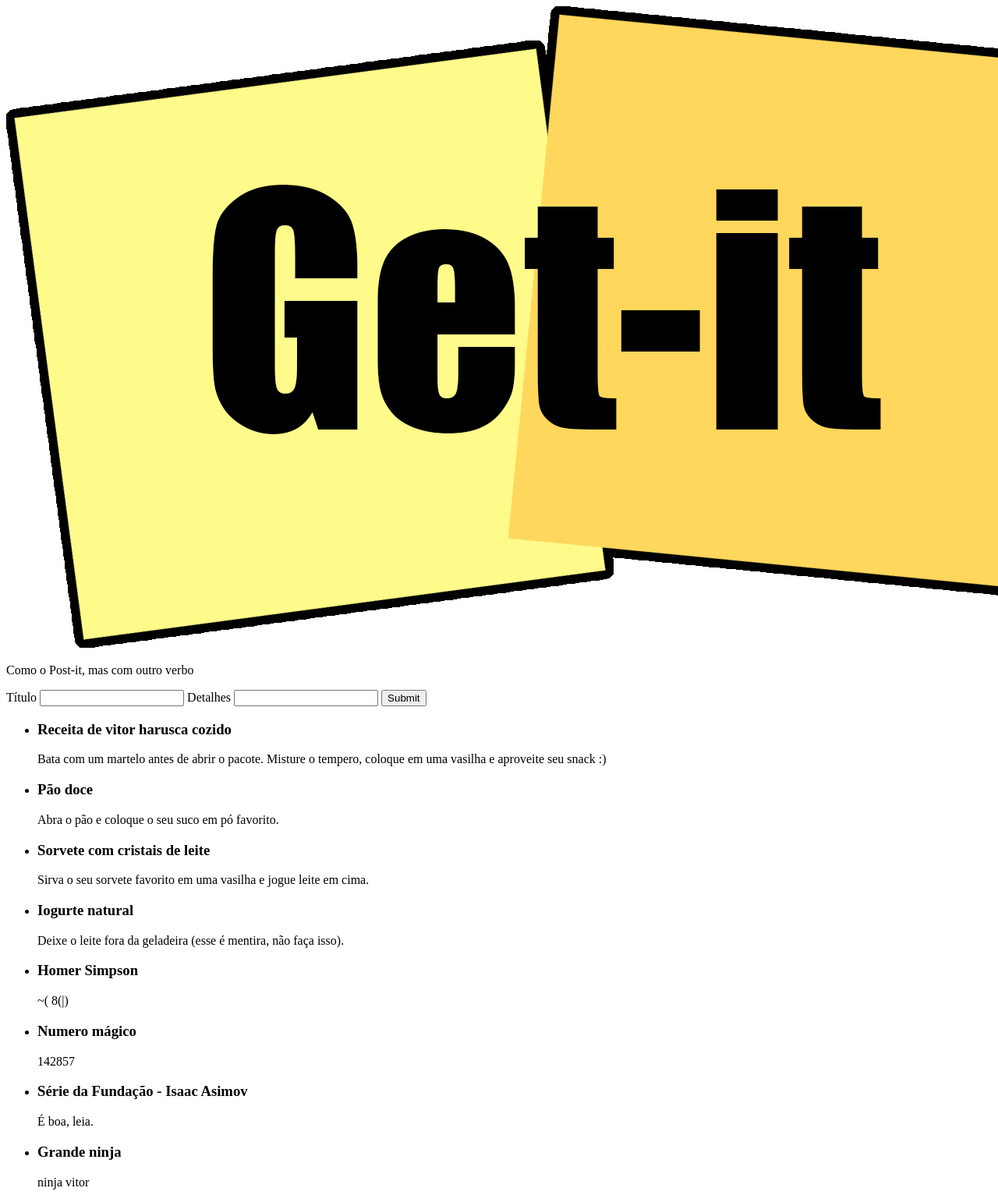
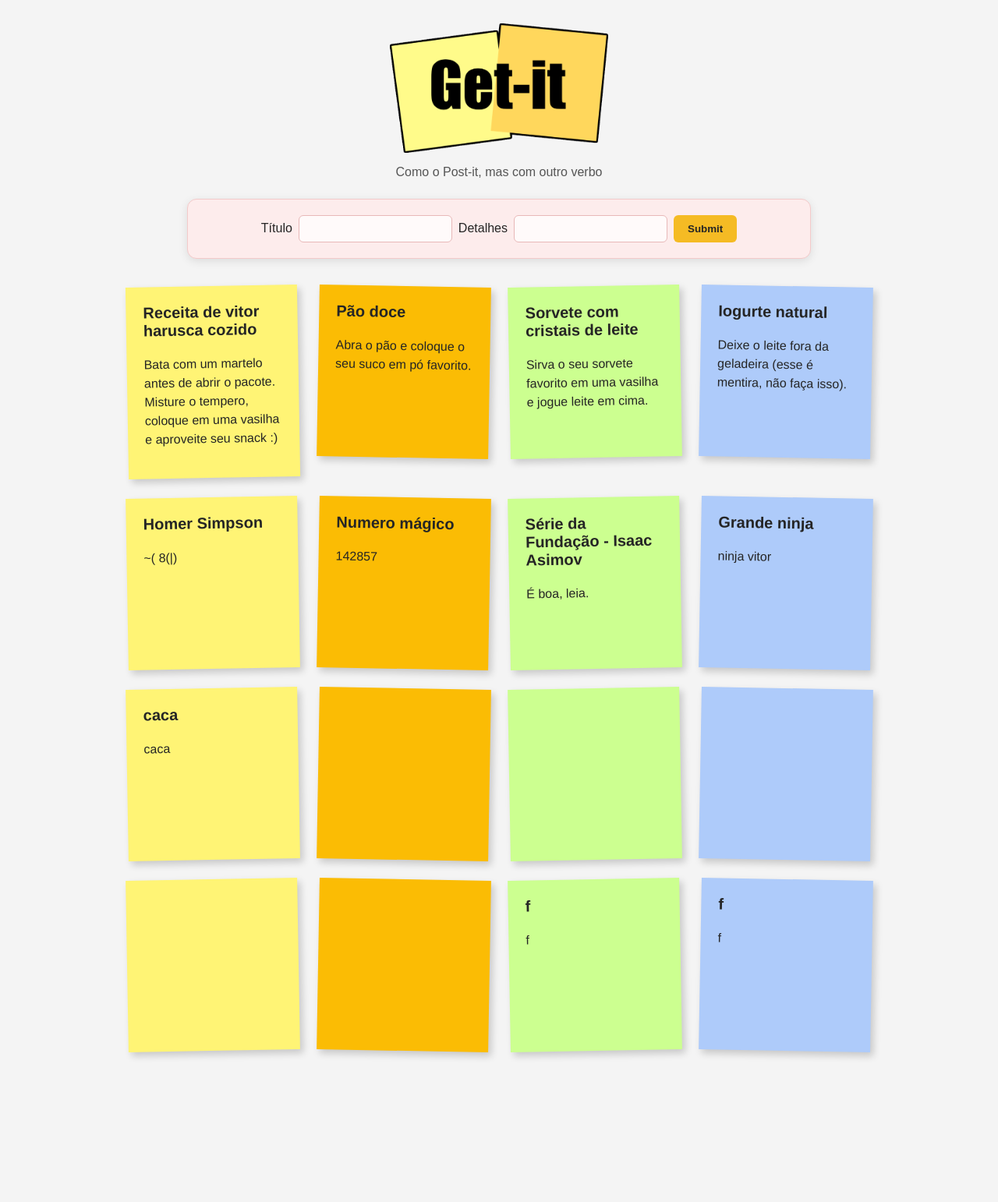
Before and after one commit to Henrique-c2/prog-eficaz-projeto1, a Flask app: page / in a window 1280 px wide; the page is wider, and only the part inside the window is pictured. Shown: that part at 78% size. After the commit the page ends 1358 px from the top of that part, so only its background shows below. Run offline with Flask 3, Linux system fonts and the light colour scheme.

Commit message:
Tarefa 1 - CSS

```diff
--- a/static/data/notes.json
+++ b/static/data/notes.json
@@ -1 +1 @@
-[{"titulo": "Receita de vitor harusca cozido", "detalhes": "Bata com um martelo antes de abrir o pacote. Misture o tempero, coloque em uma vasilha e aproveite seu snack :)"}, {"titulo": "P\u00e3o doce", "detalhes": "Abra o p\u00e3o e coloque o seu suco em p\u00f3 favorito."}, {"titulo": "Sorvete com cristais de leite", "detalhes": "Sirva o seu sorvete favorito em uma vasilha e jogue leite em cima."}, {"titulo": "Iogurte natural", "detalhes": "Deixe o leite fora da geladeira (esse \u00e9 mentira, n\u00e3o fa\u00e7a isso)."}, {"titulo": "Homer Simpson", "detalhes": "~( 8(|)"}, {"titulo": "Numero m\u00e1gico", "detalhes": "142857"}, {"titulo": "S\u00e9rie da Funda\u00e7\u00e3o - Isaac Asimov", "detalhes": "\u00c9 boa, leia."}, {"titulo": "Grande ninja", "detalhes": "ninja vitor"}]
+[{"titulo": "Receita de vitor harusca cozido", "detalhes": "Bata com um martelo antes de abrir o pacote. Misture o tempero, coloque em uma vasilha e aproveite seu snack :)"}, {"titulo": "P\u00e3o doce", "detalhes": "Abra o p\u00e3o e coloque o seu suco em p\u00f3 favorito."}, {"titulo": "Sorvete com cristais de leite", "detalhes": "Sirva o seu sorvete favorito em uma vasilha e jogue leite em cima."}, {"titulo": "Iogurte natural", "detalhes": "Deixe o leite fora da geladeira (esse \u00e9 mentira, n\u00e3o fa\u00e7a isso)."}, {"titulo": "Homer Simpson", "detalhes": "~( 8(|)"}, {"titulo": "Numero m\u00e1gico", "detalhes": "142857"}, {"titulo": "S\u00e9rie da Funda\u00e7\u00e3o - Isaac Asimov", "detalhes": "\u00c9 boa, leia."}, {"titulo": "Grande ninja", "detalhes": "ninja vitor"}, {"titulo": "caca", "detalhes": "caca"}, {"titulo": "", "detalhes": ""}, {"titulo": "", "detalhes": ""}, {"titulo": "", "detalhes": ""}, {"titulo": "", "detalhes": ""}, {"titulo": "", "detalhes": ""}, {"titulo": "f", "detalhes": "f"}, {"titulo": "f", "detalhes": "f"}]
--- /dev/null
+++ b/static/getit.css
@@ -0,0 +1,135 @@
+* {
+    box-sizing: border-box;
+}
+
+body {
+    margin: 0;
+    padding: 30px;
+    background-color: #f4f4f4;
+    font-family: Arial, sans-serif;
+    color: #252525;
+}
+
+/* Logo */
+body > img {
+    display: block;
+    width: 280px;
+    max-width: 80%;
+    height: auto;
+    margin: 0 auto 15px;
+}
+
+/* Texto abaixo do logo */
+body > p {
+    text-align: center;
+    color: #555;
+    margin-bottom: 25px;
+}
+
+/* Formulário */
+form {
+    display: flex;
+    flex-wrap: wrap;
+    align-items: center;
+    justify-content: center;
+    gap: 8px;
+    max-width: 800px;
+    margin: 0 auto 35px;
+    padding: 20px;
+    background-color: white;
+    border-radius: 12px;
+    box-shadow: 0 3px 12px rgba(0, 0, 0, 0.1);
+}
+
+input {
+    padding: 9px;
+    border: 1px solid #bbb;
+    border-radius: 6px;
+}
+
+input[type="submit"] {
+    padding: 10px 18px;
+    border: none;
+    background-color: #f5bb24;
+    color: #252525;
+    font-weight: bold;
+    cursor: pointer;
+}
+
+input[type="submit"]:hover {
+    background-color: #dda91f;
+}
+
+/* Área que contém as notas */
+ul {
+    display: flex;
+    flex-wrap: wrap;
+    justify-content: center;
+    align-items: flex-start;
+    gap: 25px;
+    max-width: 1100px;
+    margin: auto;
+    padding: 0;
+    list-style: none;
+}
+
+/* Formato padrão de cada anotação */
+li {
+    width: 220px;
+    min-height: 220px;
+    padding: 22px;
+    overflow-wrap: break-word;
+    background-color: #fff475;
+    box-shadow: 4px 5px 10px rgba(0, 0, 0, 0.18);
+    transform: rotate(-1deg);
+    transition: transform 0.2s, box-shadow 0.2s;
+}
+
+li h3 {
+    margin-top: 0;
+    font-size: 20px;
+}
+
+li p {
+    line-height: 1.5;
+}
+
+/* Alternância das cores */
+li:nth-child(4n + 1) {
+    background-color: #fff475;
+}
+
+li:nth-child(4n + 2) {
+    background-color: #fbbc04;
+    transform: rotate(1deg);
+}
+
+li:nth-child(4n + 3) {
+    background-color: #ccff90;
+}
+
+li:nth-child(4n + 4) {
+    background-color: #aecbfa;
+    transform: rotate(1deg);
+}
+
+/* Efeito ao passar o mouse */
+li:hover {
+    transform: scale(1.05);
+    box-shadow: 6px 8px 15px rgba(0, 0, 0, 0.25);
+}
+form {
+    background-color: #fdecec;
+    border: 1px solid #f3caca;
+}
+
+form input:not([type="submit"]) {
+    background-color: #fffafa;
+    border: 1px solid #e8b8b8;
+}
+
+form input:not([type="submit"]):focus {
+    outline: none;
+    border-color: #d98c8c;
+    box-shadow: 0 0 0 3px rgba(217, 140, 140, 0.2);
+}
--- a/static/templates/index.html
+++ b/static/templates/index.html
@@ -1,8 +1,9 @@
 <!DOCTYPE html>
 <html>
 <head>
-<meta charset="UTF-8">
-<title>Get-it</title>
+    <meta charset="UTF-8">
+    <title>Get-it</title>
+    <link rel="stylesheet" href="{{{{ url_for('static', filename='getit.css') }}}}">
 </head>
 <body>
 
--- a/utils.py
+++ b/utils.py
@@ -1,8 +1,7 @@
-
 import json
 
 def load_data(nome_arquivo):
-    with open(f"static/data/{nome_arquivo}", "r") as arquivo_json:
+    with open(f"static/data/{nome_arquivo}", "r",encoding="utf-8") as arquivo_json:
         texto = arquivo_json.read()
 
         dicionario = json.loads(texto)
@@ -10,7 +9,7 @@ def load_data(nome_arquivo):
 
 
 def load_template (nome_arquivo):
-    with open(f"static/templates/{nome_arquivo}","r") as template:
+    with open(f"static/templates/{nome_arquivo}","r",encoding="utf-8") as template:
         texto = template.read()
 
         return texto
```
